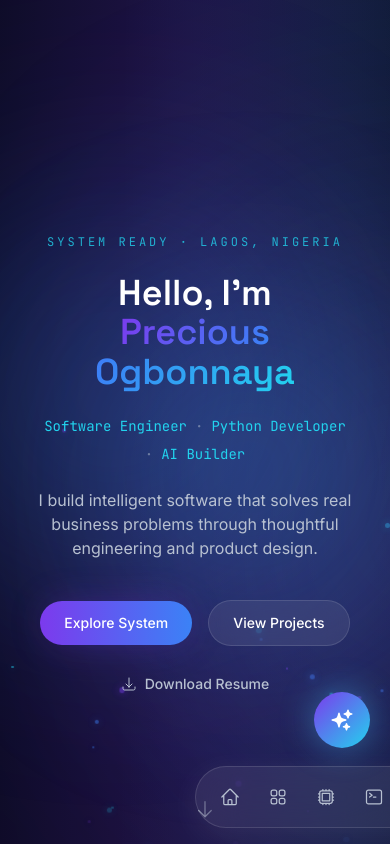
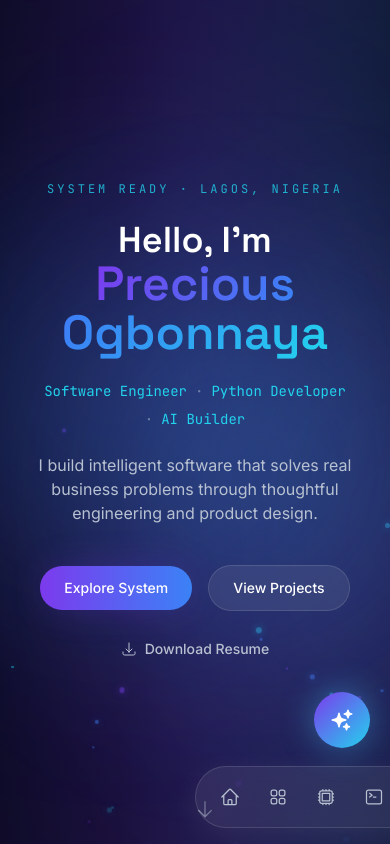
Before and after one commit to preciousprincee/myPortfolio, a React (Vite) app: page /#home in a window 390 px wide. Shown: the top 844 px of the page. Built offline with nearby package versions, Linux system fonts and the light colour scheme.

Commit message:
fresh update2

```diff
--- a/src/sections/Hero.jsx
+++ b/src/sections/Hero.jsx
@@ -5,7 +5,7 @@ import { fadeUp, staggerContainer } from "@/animations/variants";
 
 export default function Hero() {
   return (
-    <section id="home" className="relative flex min-h-screen items-center justify-center overflow-hidden px-6 pt-24">
+    <section id="home" className="relative flex min-h-screen items-center justify-center overflow-hidden px-6 pt-2">
       {/* Liquid orb + gradients */}
       <div className="absolute inset-0 -z-10">
         <div className="absolute left-1/2 top-1/3 h-[500px] w-[500px] -translate-x-1/2 -translate-y-1/2 animate-float rounded-full bg-primary/30 blur-[140px]" />
@@ -23,11 +23,16 @@ export default function Hero() {
           System Ready · {profile.location}
         </motion.p>
 
-        <motion.h1 variants={fadeUp} className="font-display text-4xl font-semibold leading-[1.1] sm:text-6xl md:text-7xl">
-          Hello, I'm
-          <br />
-          <span className="text-gradient">{profile.name}</span>
-        </motion.h1>
+       <motion.h1
+  variants={fadeUp}
+  className="font-display text-4xl font-semibold leading-[1.1] sm:text-6xl md:text-7xl"
+>
+  Hello, I'm
+  <br />
+  <span className="text-gradient text-5xl sm:text-7xl md:text-8xl lg:text-[5.5rem] xl:text-7xl">
+    {profile.name}
+  </span>
+</motion.h1>
 
         <motion.div variants={fadeUp} className="mt-6 flex flex-wrap items-center justify-center gap-2 font-mono text-sm text-accent sm:text-base">
           {profile.roles.map((role, i) => (
--- a/src/sections/SkillsMatrix.jsx
+++ b/src/sections/SkillsMatrix.jsx
@@ -53,12 +53,15 @@ export default function SkillsMatrix() {
               </div>
               <div className="mb-3 h-1.5 w-full overflow-hidden rounded-full bg-white/10">
                 <motion.div
-                  className="h-full rounded-full bg-gradient-to-r from-primary via-secondary to-accent"
-                  initial={{ width: 0 }}
-                  whileInView={{ width: `${skill.confidence}%` }}
-                  viewport={sectionViewport}
-                  transition={{ duration: 0.8, ease: "easeOut" }}
-                />
+  className="h-full rounded-full bg-gradient-to-r from-primary via-secondary to-accent"
+  initial={{ width: 0 }}
+  animate={{ width: `${skill.confidence}%` }}
+  transition={{
+    duration: 0.8,
+    ease: "easeOut",
+    delay: i * 0.08,
+  }}
+/>
               </div>
               <motion.div
                 initial={false}
```
Also changed, not shown: 2 other files (tests, documents, lock files or other folders).
